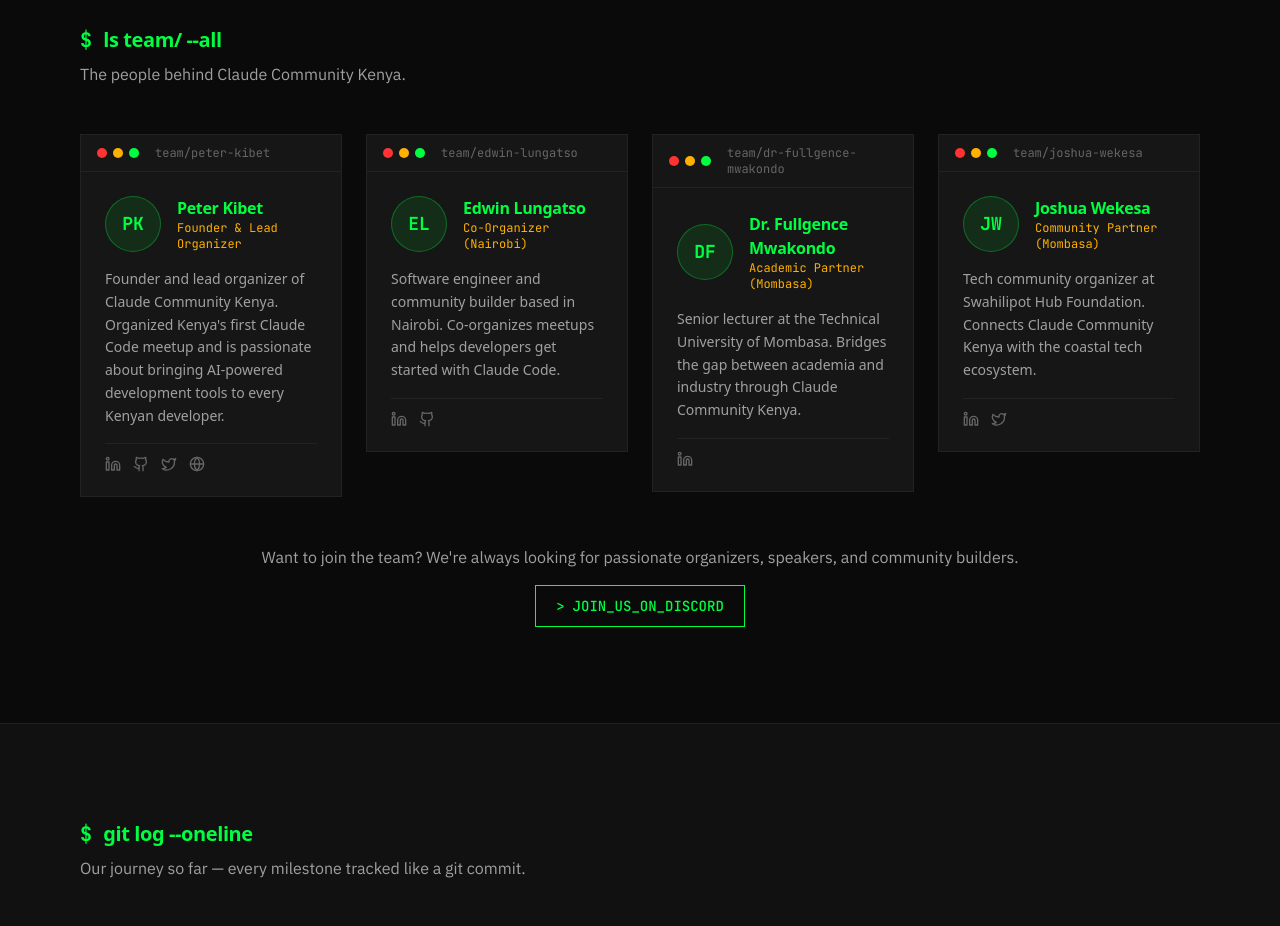
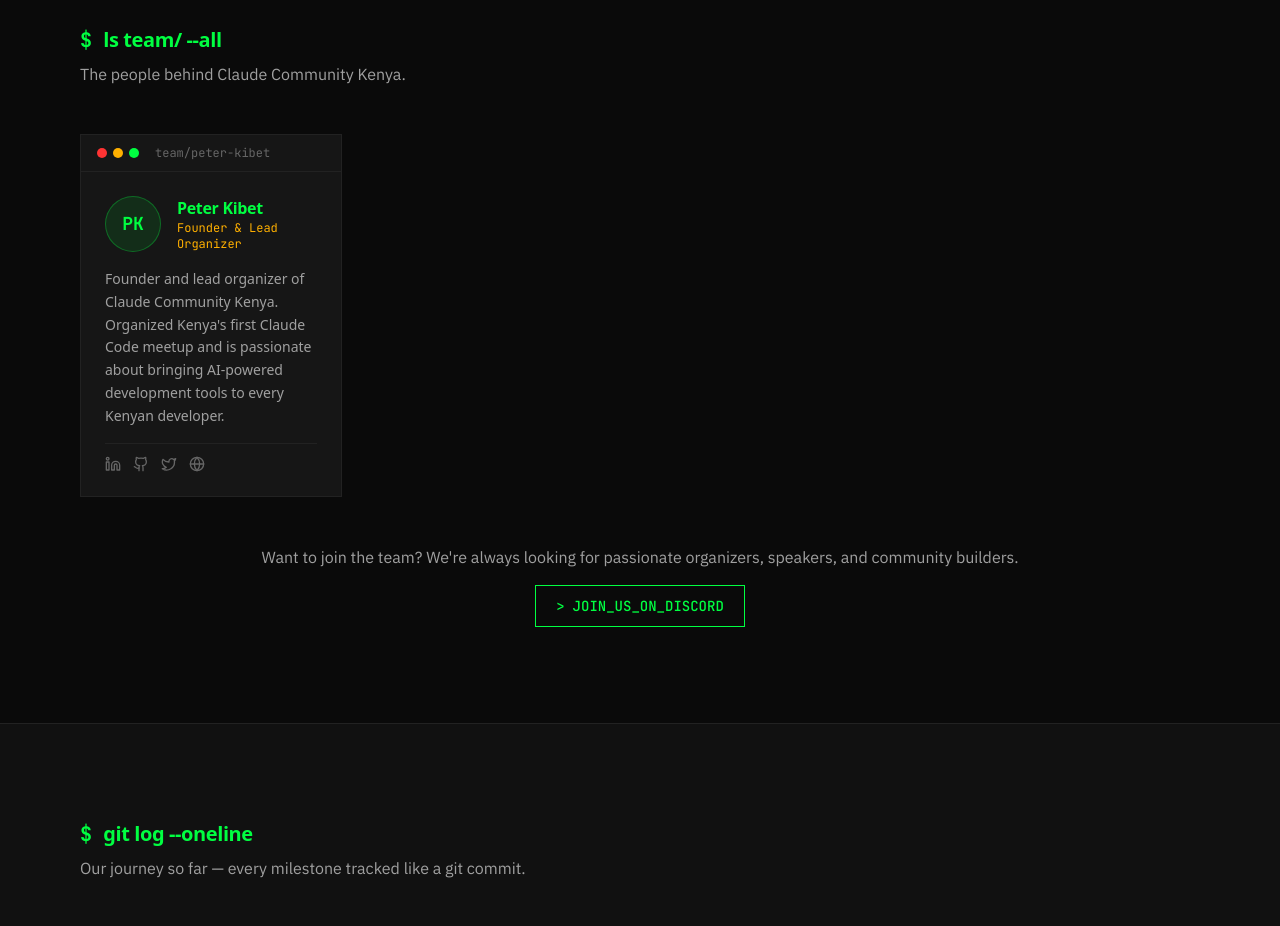
Before and after one commit to Spidey-Acer/Claude-Community-Kenya, a Next.js app: page /about in a window 1280 px wide. Shown: the part 1580-2506 px from the top of the page. Built offline with nearby package versions, Linux system fonts and the light colour scheme.

Commit message:
refactor(team): remove members with incomplete data

```diff
--- a/src/data/team.ts
+++ b/src/data/team.ts
@@ -22,30 +22,4 @@ export const team: TeamMember[] = [
     website: "https://www.peterkibet.co.ke",
     avatar: "/images/team/peter-kibet.jpg",
   },
-  {
-    id: "edwin-lungatso",
-    name: "Edwin Lungatso",
-    role: "Co-Organizer (Nairobi)",
-    bio: "Software engineer and community builder based in Nairobi. Co-organizes meetups and helps developers get started with Claude Code.",
-    linkedIn: "#",
-    github: "#",
-    avatar: "/images/team/edwin-lungatso.jpg",
-  },
-  {
-    id: "dr-fullgence-mwakondo",
-    name: "Dr. Fullgence Mwakondo",
-    role: "Academic Partner (Mombasa)",
-    bio: "Senior lecturer at the Technical University of Mombasa. Bridges the gap between academia and industry through Claude Community Kenya.",
-    linkedIn: "https://linkedin.com/in/fullgence-mwakondo",
-    avatar: "/images/team/dr-fullgence.jpg",
-  },
-  {
-    id: "joshua-wekesa",
-    name: "Joshua Wekesa",
-    role: "Community Partner (Mombasa)",
-    bio: "Tech community organizer at Swahilipot Hub Foundation. Connects Claude Community Kenya with the coastal tech ecosystem.",
-    twitter: "https://twitter.com/joshuawekesa",
-    linkedIn: "https://linkedin.com/in/joshua-wekesa",
-    avatar: "/images/team/joshua-wekesa.jpg",
-  },
 ];
```
